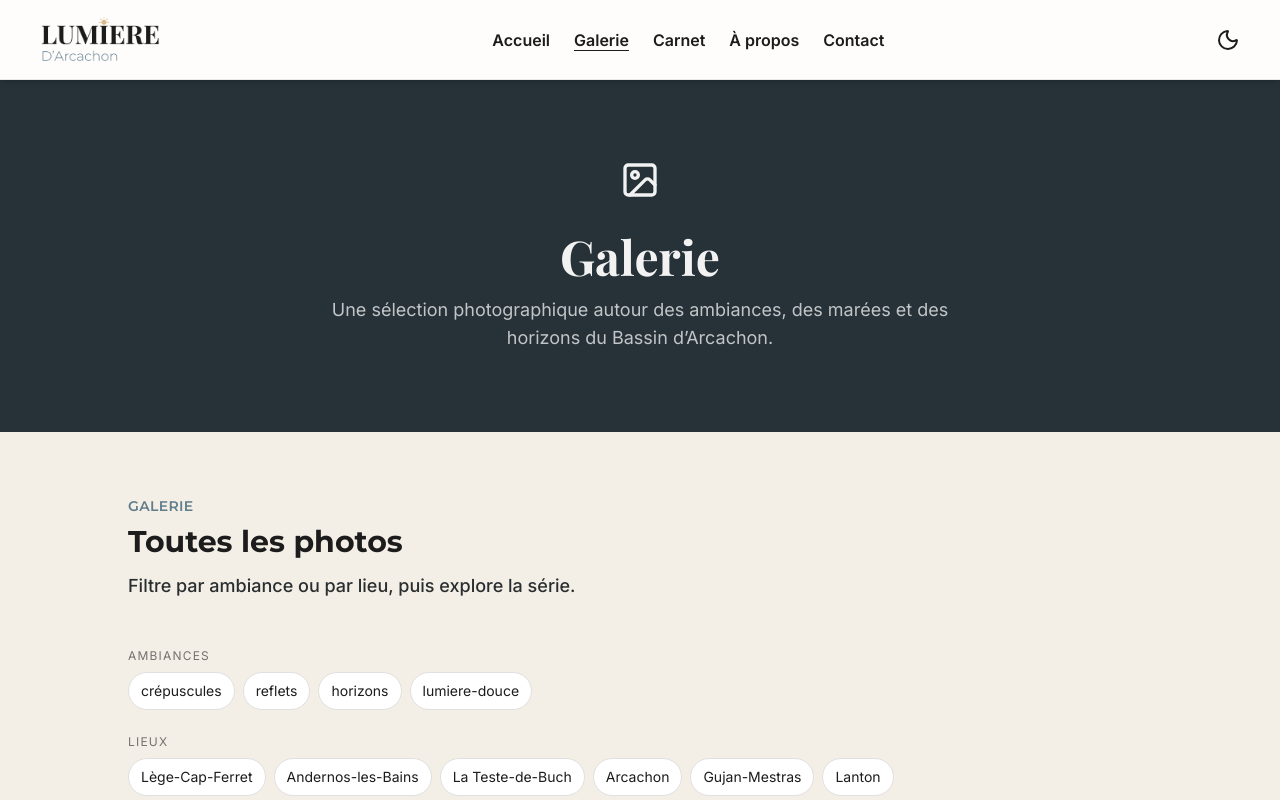
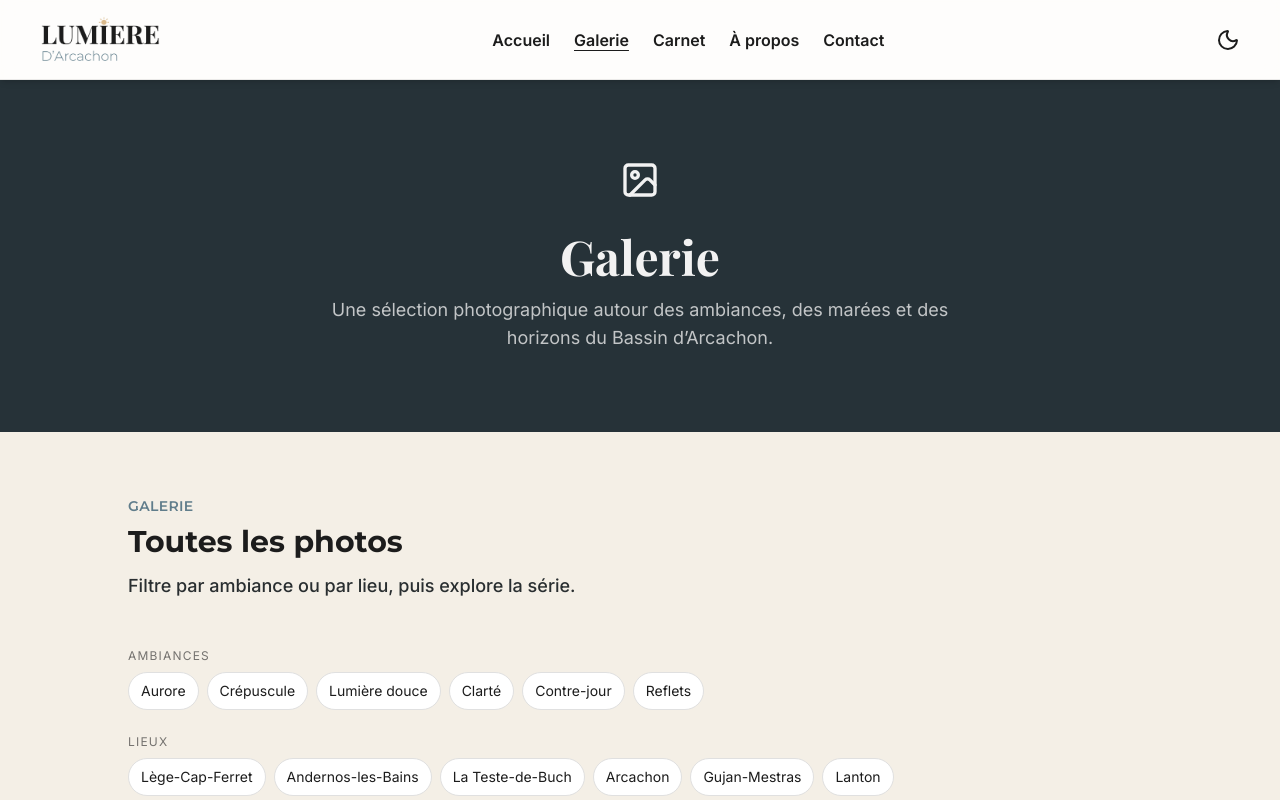
Before and after one commit to julienlisita/lumieredarcachon, a Next.js app: page /gallery in a window 1280 px wide. Shown: the top 800 px of the page. Built offline with nearby package versions, Linux system fonts and the light colour scheme; a web font is replaced by a local one.

Commit message:
feat(ambiences): refine light-based moods and add clarity ambiance

```diff
--- a/src/components/gallery/GalleryFilters.tsx
+++ b/src/components/gallery/GalleryFilters.tsx
@@ -5,9 +5,10 @@
 import clsx from 'clsx';
 import { useRouter, useSearchParams } from 'next/navigation';
 import './GalleryFilters.css';
+import { AMBIANCE_LABELS, type Ambiance } from '@/data/ambiences';
 
 type Props = {
-  ambiances: string[];
+  ambiances: Ambiance[];
   locations: string[];
 };
 
@@ -19,7 +20,7 @@ function updateParams(params: URLSearchParams, patch: Record<string, string | nu
     else next.set(k, v);
   });
 
-  // si on filtre, on ferme la lightbox
+  // si on filtre, on ferme la lightbox + reset pagination
   next.delete('photo');
   next.delete('page');
 
@@ -31,12 +32,12 @@ export default function GalleryFilters({ ambiances, locations }: Props) {
   const router = useRouter();
   const params = useSearchParams();
 
-  const activeAmbiance = params.get('ambiance') ?? '';
+  const activeAmbiance = (params.get('ambiance') as Ambiance | null) ?? null;
   const activeLieu = params.get('lieu') ?? '';
 
   const hasFilters = !!activeAmbiance || !!activeLieu;
 
-  const onToggleAmbiance = (ambiance: string) => {
+  const onToggleAmbiance = (ambiance: Ambiance) => {
     const next = updateParams(params, { ambiance: activeAmbiance === ambiance ? null : ambiance });
     router.push(`/gallery${next}`, { scroll: false });
   };
@@ -62,7 +63,7 @@ export default function GalleryFilters({ ambiances, locations }: Props) {
               className={clsx('chip', activeAmbiance === a && 'is-active')}
               onClick={() => onToggleAmbiance(a)}
             >
-              {a}
+              {AMBIANCE_LABELS[a]}
             </button>
           ))}
         </div>
--- a/src/components/gallery/GallerySection.tsx
+++ b/src/components/gallery/GallerySection.tsx
@@ -11,11 +11,11 @@ import { PHOTOS } from '@/data/photos';
 import GalleryGrid from './GalleryGrid';
 import GalleryLightbox from './GalleryLightbox';
 import GalleryFilters from './GalleryFilters';
-import { AMBIANCE_FILTERS } from '@/data/ambiences';
+import { AMBIANCE_FILTERS, type Ambiance } from '@/data/ambiences';
 import Pagination from '../navigation/Pagination';
 
 const uniq = (arr: string[]) => Array.from(new Set(arr)).filter(Boolean);
-const PAGE_SIZE = 12; // ajuste comme tu veux
+const PAGE_SIZE = 12;
 
 function clamp(n: number, min: number, max: number) {
   return Math.max(min, Math.min(max, n));
@@ -26,12 +26,12 @@ export default function GallerySection() {
   const router = useRouter();
 
   const activeId = params.get('photo');
-  const activeAmbiance = params.get('ambiance');
+  const activeAmbiance = (params.get('ambiance') as Ambiance | null) ?? null;
   const activeLieu = params.get('lieu');
 
   // options de filtres (provenant des données)
   const ambiances = useMemo(() => {
-    const present = new Set(PHOTOS.flatMap((p) => p.tags ?? []));
+    const present = new Set(PHOTOS.flatMap((p) => p.ambiances ?? []));
     return AMBIANCE_FILTERS.filter((a) => present.has(a));
   }, []);
 
@@ -40,16 +40,14 @@ export default function GallerySection() {
   // liste filtrée
   const filtered = useMemo(() => {
     return PHOTOS.filter((p) => {
-      const ambianceOk = !activeAmbiance || (p.tags ?? []).includes(activeAmbiance);
+      const ambianceOk = !activeAmbiance || (p.ambiances ?? []).includes(activeAmbiance);
       const lieuOk = !activeLieu || p.area === activeLieu;
       return ambianceOk && lieuOk;
     });
   }, [activeAmbiance, activeLieu]);
 
   // pagination
-  const totalPages = useMemo(() => {
-    return Math.max(1, Math.ceil(filtered.length / PAGE_SIZE));
-  }, [filtered.length]);
+  const totalPages = useMemo(() => Math.max(1, Math.ceil(filtered.length / PAGE_SIZE)), [filtered]);
 
   const page = useMemo(() => {
     const raw = Number(params.get('page') ?? '1');
--- a/src/data/ambiences.ts
+++ b/src/data/ambiences.ts
@@ -1,12 +1,27 @@
 // src/data/ambiences.ts
 
 export const AMBIANCE_FILTERS = [
-  'aurores',
-  'crépuscules',
-  'brumes',
+  'aurore',
+  'crepuscule',
+
+  'lumiere-douce',
+  'clarte',
+  'contre-jour',
+
+  'brume',
   'reflets',
-  'horizons',
-  'lumiere-douce',
 ] as const;
 
 export type Ambiance = (typeof AMBIANCE_FILTERS)[number];
+
+export const AMBIANCE_LABELS: Record<Ambiance, string> = {
+  aurore: 'Aurore',
+  crepuscule: 'Crépuscule',
+
+  'lumiere-douce': 'Lumière douce',
+  clarte: 'Clarté',
+  'contre-jour': 'Contre-jour',
+
+  brume: 'Brume',
+  reflets: 'Reflets',
+};
--- a/src/data/photos.tsx
+++ b/src/data/photos.tsx
@@ -8,7 +8,7 @@ export type Photo = {
   label?: string;
   description?: string;
   location?: string;
-  tags?: string[];
+  ambiances?: string[];
   date?: string;
 };
 
@@ -17,12 +17,12 @@ export const PHOTOS: Photo[] = [
     id: 'plage-chapelle-dune',
     src: '/photos/01.webp',
     alt: 'Vue sur la dune depuis la plage de la Chapelle au Cap-Ferret',
-    label: 'Cap Ferret — entre dune et pins',
+    label: 'Cap Ferret — Entre soleil et pins',
     area: 'Lège-Cap-Ferret',
     description:
       'Depuis la dune, la plage de la Chapelle se dévoile doucement, encadrée par les pins et la lumière du Bassin.',
     location: 'Plage de la Chapelle',
-    tags: ['plages', 'pins', 'lumiere-douce', 'horizons'],
+    ambiances: ['clarte'],
     date: '2024-06',
   },
   {
@@ -34,7 +34,7 @@ export const PHOTOS: Photo[] = [
     description:
       'À marée basse, L’Escalumade se transforme en un jeu de reflets et de lignes dessinées par l’eau.',
     location: 'Plage de la Croix des Marins (Claouey)',
-    tags: ['marée-basse', 'reflets', 'lignes', 'eau'],
+    ambiances: ['aurore', 'reflet'],
     date: '2024-05',
   },
   {
@@ -46,7 +46,7 @@ export const PHOTOS: Photo[] = [
     description:
       'Une plage paisible à Andernos, où le Bassin révèle son visage le plus calme et lumineux.',
     location: 'Plage des Quinconces',
-    tags: ['plages', 'lumiere-douce', 'ciel-calme', 'eau'],
+    ambiances: ['clarte'],
     date: '2024-05',
   },
   {
@@ -58,7 +58,7 @@ export const PHOTOS: Photo[] = [
     description:
       'Au sommet de la dune, le jour s’efface lentement, laissant place aux teintes chaudes du crépuscule.',
     location: 'Dune du Pilat',
-    tags: ['dunes', 'crépuscules', 'lumiere-doree', 'horizons'],
+    ambiances: ['crépuscule'],
     date: '2024-07',
   },
   {
@@ -70,7 +70,7 @@ export const PHOTOS: Photo[] = [
     description:
       'Depuis le phare du Cap Ferret, le regard se porte au loin, jusqu’à la silhouette de la dune du Pilat.',
     location: 'Phare du Cap Ferret',
-    tags: ['points-de-vue', 'horizons', 'lumiere-claire'],
+    ambiances: ['clarte'],
     date: '2024-04',
   },
   {
@@ -82,7 +82,7 @@ export const PHOTOS: Photo[] = [
     description:
       'Un instant suspendu sur la plage Pereire, où les chevaux avancent face à l’horizon du Bassin.',
     location: 'Plage Pereire',
-    tags: ['plages', 'chevaux', 'horizons', 'lumiere-douce'],
+    ambiances: ['lumiere-douce', 'reflets'],
     date: '2024-06',
   },
   {
@@ -93,7 +93,7 @@ export const PHOTOS: Photo[] = [
     area: 'La Teste-de-Buch',
     description: 'Entre sable, mer et horizon infini, le Pyla révèle sa magie',
     location: 'Plage du Pyla-sur-mer',
-    tags: ['plages', 'pêcheur', 'horizons', 'lumiere-douce'],
+    ambiances: ['crepuscule', 'lumiere-douce', 'reflets'],
     date: '2024-06',
   },
   {
@@ -105,7 +105,7 @@ export const PHOTOS: Photo[] = [
     description:
       'Quand les pas s’étirent vers l’horizon,le silence nous rappelle qye tout voyage commence ici, dans l’instant présent',
     location: 'Plage du Grand Crohot',
-    tags: ['plages', 'sable', 'horizons', 'lumiere-douce'],
+    ambiances: ['reflets', 'lumiere-douce'],
     date: '2024-06',
   },
   {
@@ -115,7 +115,7 @@ export const PHOTOS: Photo[] = [
     label: 'couché de soleil - Pereire',
     area: 'Arcachon',
     description: 'Couché de soleil plage du pereire avec ciel nuageux',
-    tags: ['plages', 'sable', 'horizons', 'lumiere-douce'],
+    ambiances: ['crepuscule', 'reflets'],
     date: '2024-06',
   },
   {
@@ -126,7 +126,7 @@ export const PHOTOS: Photo[] = [
     area: 'Lège-Cap-Ferret',
     description: 'Plage de pointe du cap ferret par temps nuageux',
     location: 'Plage du pereire',
-    tags: ['plages', 'sable', 'horizons', 'lumiere-douce'],
+    ambiances: ['lumiere-douce'],
     date: '2024-06',
   },
   {
@@ -137,7 +137,7 @@ export const PHOTOS: Photo[] = [
     area: 'Lège-Cap-Ferret',
     description: 'Blockhaus de la plage de la pointe du Cap-Ferret',
     location: 'Plage du pereire',
-    tags: ['plages', 'sable', 'horizons', 'lumiere-douce'],
+    ambiances: ['lumiere-douce'],
     date: '2024-06',
   },
   {
@@ -148,7 +148,7 @@ export const PHOTOS: Photo[] = [
     area: 'Lège-Cap-Ferret',
     description: 'Reflet à marée basse sur la plage de la pointe du Cap-Ferret par temps nuageux',
     location: 'Plage du pereire',
-    tags: ['plages', 'sable', 'horizons', 'lumiere-douce'],
+    ambiances: ['crepuscule', 'lumiere-douce', 'reflets'],
     date: '2024-06',
   },
   {
@@ -159,7 +159,7 @@ export const PHOTOS: Photo[] = [
     area: 'Lège-Cap-Ferret',
     description: 'Vue sur la croix des marins avec l’Escalumade en arrière plan',
     location: 'Plage de la croix des marins (Claouey)',
-    tags: ['plages', 'sable', 'horizons', 'lumiere-douce'],
+    ambiances: ['aurore', 'lumiere-douce'],
     date: '2024-06',
   },
   {
@@ -170,7 +170,7 @@ export const PHOTOS: Photo[] = [
     area: 'Arcachon',
     description: 'Plage des Arbousiers vue depuis les pins',
     location: 'Plage du pereire',
-    tags: ['plages', 'sable', 'horizons', 'lumiere-douce'],
+    ambiances: ['lumiere-douce'],
     date: '2024-06',
   },
   {
@@ -181,7 +181,7 @@ export const PHOTOS: Photo[] = [
     area: 'La Teste-de-Buch',
     description: 'Jétée sur la plage du pyla-sur-mer ',
     location: 'Plage du pereire',
-    tags: ['plages', 'sable', 'horizons', 'lumiere-douce'],
+    ambiances: ['lumiere-douce'],
     date: '2024-06',
   },
   {
@@ -192,7 +192,7 @@ export const PHOTOS: Photo[] = [
     area: 'La Teste-de-Buch',
     description: 'couché de soleil sur la plage avec ciel nuageux',
     location: 'Plage du pereire',
-    tags: ['plages', 'sable', 'horizons', 'lumiere-douce'],
+    ambiances: ['crepuscule', 'lumiere-douce'],
     date: '2024-06',
   },
   {
@@ -203,7 +203,7 @@ export const PHOTOS: Photo[] = [
     area: 'La Teste-de-Buch',
     description: 'Voilier et couché de soleil vu depuis la plage du pereire',
     location: 'Plage du pereire',
-    tags: ['plages', 'sable', 'horizons', 'lumiere-douce'],
+    ambiances: ['crepuscule', 'lumiere-douce'],
     date: '2024-06',
   },
   {
@@ -214,7 +214,7 @@ export const PHOTOS: Photo[] = [
     area: 'La Teste-de-Buch',
     description: 'Couché de soleil sur la plage du truc vert',
     location: 'Dune du pyla',
-    tags: ['plages', 'sable', 'horizons', 'lumiere-douce'],
+    ambiances: ['crepuscule', 'lumiere-douce'],
     date: '2024-06',
   },
   {
@@ -226,7 +226,7 @@ export const PHOTOS: Photo[] = [
     description:
       'Quand les pas s’étirent vers l’horizon,le silence nous rappelle qye tout voyage commence ici, dans l’instant présent',
     location: 'Plage du pereire',
-    tags: ['plages', 'sable', 'horizons', 'lumiere-douce'],
+    ambiances: ['crepuscule', 'lumiere-douce', 'reflets'],
     date: '2024-06',
   },
   {
@@ -238,7 +238,7 @@ export const PHOTOS: Photo[] = [
     description:
       'Quand les pas s’étirent vers l’horizon,le silence nous rappelle qye tout voyage commence ici, dans l’instant présent',
     location: 'Plage du pereire',
-    tags: ['plages', 'sable', 'horizons', 'lumiere-douce'],
+    ambiances: ['crepuscule', 'lumiere-douce'],
     date: '2024-06',
   },
   {
@@ -249,7 +249,7 @@ export const PHOTOS: Photo[] = [
     area: 'Lège-Cap-Ferret',
     description: 'Voilier et couché de soleil vu depuis la plage du pereire',
     location: 'Plage du pereire',
-    tags: ['plages', 'sable', 'horizons', 'lumiere-douce'],
+    ambiances: ['crepuscule', 'lumiere-douce', 'reflets'],
     date: '2024-06',
   },
   {
@@ -260,7 +260,7 @@ export const PHOTOS: Photo[] = [
     area: 'Arcachon',
     description: 'Couché de soleil sur la plage du truc vert',
     location: 'Plage du pereire',
-    tags: ['plages', 'sable', 'horizons', 'lumiere-douce'],
+    ambiances: ['crepuscule', 'lumiere-douce'],
     date: '2024-06',
   },
   {
@@ -272,7 +272,7 @@ export const PHOTOS: Photo[] = [
     description:
       'Quand les pas s’étirent vers l’horizon,le silence nous rappelle qye tout voyage commence ici, dans l’instant présent',
     location: 'Plage du pereire',
-    tags: ['plages', 'sable', 'horizons', 'lumiere-douce'],
+    ambiances: ['crepuscule', 'lumiere-douce', 'reflets'],
     date: '2024-06',
   },
   {
@@ -284,7 +284,7 @@ export const PHOTOS: Photo[] = [
     description:
       'Quand les pas s’étirent vers l’horizon,le silence nous rappelle qye tout voyage commence ici, dans l’instant présent',
     location: 'Plage du pereire',
-    tags: ['plages', 'sable', 'horizons', 'lumiere-douce'],
+    ambiances: ['crepuscule', 'lumiere-douce'],
     date: '2024-06',
   },
   {
@@ -296,7 +296,7 @@ export const PHOTOS: Photo[] = [
     description:
       'Quand les pas s’étirent vers l’horizon,le silence nous rappelle qye tout voyage commence ici, dans l’instant présent',
     location: 'Plage du pereire',
-    tags: ['plages', 'sable', 'horizons', 'lumiere-douce'],
+    ambiances: ['crepuscule', 'lumiere-douce'],
     date: '2024-06',
   },
   {
@@ -308,7 +308,7 @@ export const PHOTOS: Photo[] = [
     description:
       'Quand les pas s’étirent vers l’horizon,le silence nous rappelle qye tout voyage commence ici, dans l’instant présent',
     location: 'Plage du pereire',
-    tags: ['plages', 'sable', 'horizons', 'lumiere-douce'],
+    ambiances: ['crepuscule', 'lumiere-douce'],
     date: '2024-06',
   },
   {
@@ -320,7 +320,7 @@ export const PHOTOS: Photo[] = [
     description:
       'Quand les pas s’étirent vers l’horizon,le silence nous rappelle qye tout voyage commence ici, dans l’instant présent',
     location: 'Plage du pereire',
-    tags: ['plages', 'sable', 'horizons', 'lumiere-douce'],
+    ambiances: ['clarte'],
     date: '2024-06',
   },
   {
@@ -332,7 +332,7 @@ export const PHOTOS: Photo[] = [
     description:
       'Quand les pas s’étirent vers l’horizon,le silence nous rappelle qye tout voyage commence ici, dans l’instant présent',
     location: 'Plage du pereire',
-    tags: ['plages', 'sable', 'horizons', 'lumiere-douce'],
+    ambiances: ['clarte'],
     date: '2024-06',
   },
   {
@@ -344,7 +344,7 @@ export const PHOTOS: Photo[] = [
     description:
       'Quand les pas s’étirent vers l’horizon,le silence nous rappelle qye tout voyage commence ici, dans l’instant présent',
     location: 'Plage du pereire',
-    tags: ['plages', 'sable', 'horizons', 'lumiere-douce'],
+    ambiances: ['crepuscule', 'lumiere-douce'],
     date: '2024-06',
   },
   {
@@ -356,7 +356,7 @@ export const PHOTOS: Photo[] = [
     description:
       'Quand les pas s’étirent vers l’horizon,le silence nous rappelle qye tout voyage commence ici, dans l’instant présent',
     location: 'Plage du pereire',
-    tags: ['plages', 'sable', 'horizons', 'lumiere-douce'],
+    ambiances: ['crepuscule', 'lumiere-douce'],
     date: '2024-06',
   },
   {
@@ -368,7 +368,7 @@ export const PHOTOS: Photo[] = [
     description:
       'Quand les pas s’étirent vers l’horizon,le silence nous rappelle qye tout voyage commence ici, dans l’instant présent',
     location: 'Plage du pereire',
-    tags: ['plages', 'sable', 'horizons', 'lumiere-douce'],
+    ambiances: ['clarte'],
     date: '2024-06',
   },
   {
@@ -380,7 +380,7 @@ export const PHOTOS: Photo[] = [
     description:
       'Quand les pas s’étirent vers l’horizon,le silence nous rappelle qye tout voyage commence ici, dans l’instant présent',
     location: 'Plage du pereire',
-    tags: ['plages', 'sable', 'horizons', 'lumiere-douce'],
+    ambiances: ['clarte'],
     date: '2024-06',
   },
   {
@@ -392,7 +392,7 @@ export const PHOTOS: Photo[] = [
     description:
       'Quand les pas s’étirent vers l’horizon,le silence nous rappelle qye tout voyage commence ici, dans l’instant présent',
     location: 'Plage du pereire',
-    tags: ['plages', 'sable', 'horizons', 'lumiere-douce'],
+    ambiances: ['clarte'],
     date: '2024-06',
   },
   {
@@ -404,7 +404,7 @@ export const PHOTOS: Photo[] = [
     description:
       'Quand les pas s’étirent vers l’horizon,le silence nous rappelle qye tout voyage commence ici, dans l’instant présent',
     location: 'Plage du pereire',
-    tags: ['plages', 'sable', 'horizons', 'lumiere-douce'],
+    ambiances: ['crepuscule', 'lumiere-douce'],
     date: '2024-06',
   },
   {
@@ -416,7 +416,7 @@ export const PHOTOS: Photo[] = [
     description:
       'Quand les pas s’étirent vers l’horizon,le silence nous rappelle qye tout voyage commence ici, dans l’instant présent',
     location: 'Plage du pereire',
-    tags: ['plages', 'sable', 'horizons', 'lumiere-douce'],
+    ambiances: ['crepuscule', 'lumiere-douce'],
     date: '2024-06',
   },
   {
@@ -428,7 +428,7 @@ export const PHOTOS: Photo[] = [
     description:
       'Quand les pas s’étirent vers l’horizon,le silence nous rappelle qye tout voyage commence ici, dans l’instant présent',
     location: 'Plage du pereire',
-    tags: ['plages', 'sable', 'horizons', 'lumiere-douce'],
+    ambiances: ['crepuscule', 'lumiere-douce'],
     date: '2024-06',
   },
   {
@@ -440,7 +440,7 @@ export const PHOTOS: Photo[] = [
     description:
       'Quand les pas s’étirent vers l’horizon,le silence nous rappelle qye tout voyage commence ici, dans l’instant présent',
     location: 'Plage du pereire',
-    tags: ['plages', 'sable', 'horizons', 'lumiere-douce'],
+    ambiances: ['crepuscule', 'lumiere-douce', 'reflets'],
     date: '2024-06',
   },
   {
@@ -452,7 +452,7 @@ export const PHOTOS: Photo[] = [
     description:
       'Quand les pas s’étirent vers l’horizon,le silence nous rappelle qye tout voyage commence ici, dans l’instant présent',
     location: 'Plage du pereire',
-    tags: ['plages', 'sable', 'horizons', 'lumiere-douce'],
+    ambiances: ['crepuscule', 'lumiere-douce'],
     date: '2024-06',
   },
   {
@@ -464,7 +464,7 @@ export const PHOTOS: Photo[] = [
     description:
       'Quand les pas s’étirent vers l’horizon,le silence nous rappelle qye tout voyage commence ici, dans l’instant présent',
     location: 'Plage du pereire',
-    tags: ['plages', 'sable', 'horizons', 'lumiere-douce'],
+    ambiances: ['crepsucule', 'lumiere-douce'],
     date: '2024-06',
   },
   {
@@ -476,7 +476,7 @@ export const PHOTOS: Photo[] = [
     description:
       'Quand les pas s’étirent vers l’horizon,le silence nous rappelle qye tout voyage commence ici, dans l’instant présent',
     location: 'Plage du pereire',
-    tags: ['plages', 'sable', 'horizons', 'lumiere-douce'],
+    ambiances: ['clarte'],
     date: '2024-06',
   },
   {
@@ -488,7 +488,7 @@ export const PHOTOS: Photo[] = [
     description:
       'Quand les pas s’étirent vers l’horizon,le silence nous rappelle qye tout voyage commence ici, dans l’instant présent',
     location: 'Plage du pereire',
-    tags: ['plages', 'sable', 'horizons', 'lumiere-douce'],
+    ambiances: ['clarte', 'contre-jour'],
     date: '2024-06',
   },
   {
@@ -500,7 +500,7 @@ export const PHOTOS: Photo[] = [
     description:
       'Quand les pas s’étirent vers l’horizon,le silence nous rappelle qye tout voyage commence ici, dans l’instant présent',
     location: 'Plage du pereire',
-    tags: ['plages', 'sable', 'horizons', 'lumiere-douce'],
+    ambiances: ['lumiere-douce'],
     date: '2024-06',
   },
   {
@@ -512,7 +512,7 @@ export const PHOTOS: Photo[] = [
     description:
       'Quand les pas s’étirent vers l’horizon,le silence nous rappelle qye tout voyage commence ici, dans l’instant présent',
     location: 'Plage du pereire',
-    tags: ['plages', 'sable', 'horizons', 'lumiere-douce'],
+    ambiances: ['contre-jour', 'lumiere-douce'],
     date: '2024-06',
   },
   {
@@ -524,7 +524,7 @@ export const PHOTOS: Photo[] = [
     description:
       'Quand les pas s’étirent vers l’horizon,le silence nous rappelle qye tout voyage commence ici, dans l’instant présent',
     location: 'Plage du pereire',
-    tags: ['plages', 'sable', 'horizons', 'lumiere-douce'],
+    ambiances: ['crepuscule', 'reflets'],
     date: '2024-06',
   },
   {
@@ -536,7 +536,7 @@ export const PHOTOS: Photo[] = [
     description:
       'Quand les pas s’étirent vers l’horizon,le silence nous rappelle qye tout voyage commence ici, dans l’instant présent',
     location: 'Plage du pereire',
-    tags: ['plages', 'sable', 'horizons', 'lumiere-douce'],
+    ambiances: ['crepuscule', 'reflets'],
     date: '2024-06',
   },
   {
@@ -548,7 +548,7 @@ export const PHOTOS: Photo[] = [
     description:
       'Quand les pas s’étirent vers l’horizon,le silence nous rappelle qye tout voyage commence ici, dans l’instant présent',
     location: 'Plage du pereire',
-    tags: ['plages', 'sable', 'horizons', 'lumiere-douce'],
+    ambiances: ['lumiere-douce'],
     date: '2024-06',
   },
   {
@@ -560,7 +560,7 @@ export const PHOTOS: Photo[] = [
     description:
       'Quand les pas s’étirent vers l’horizon,le silence nous rappelle qye tout voyage commence ici, dans l’instant présent',
     location: 'Plage du pereire',
-    tags: ['plages', 'sable', 'horizons', 'lumiere-douce'],
+    ambiances: ['crepuscule', 'reflets'],
     date: '2024-06',
   },
   {
@@ -572,7 +572,7 @@ export const PHOTOS: Photo[] = [
     description:
       'Quand les pas s’étirent vers l’horizon,le silence nous rappelle qye tout voyage commence ici, dans l’instant présent',
     location: 'Plage du pereire',
-    tags: ['plages', 'sable', 'horizons', 'lumiere-douce'],
+    ambiances: ['crepuscule', 'reflets'],
     date: '2024-06',
   },
 ];
```
